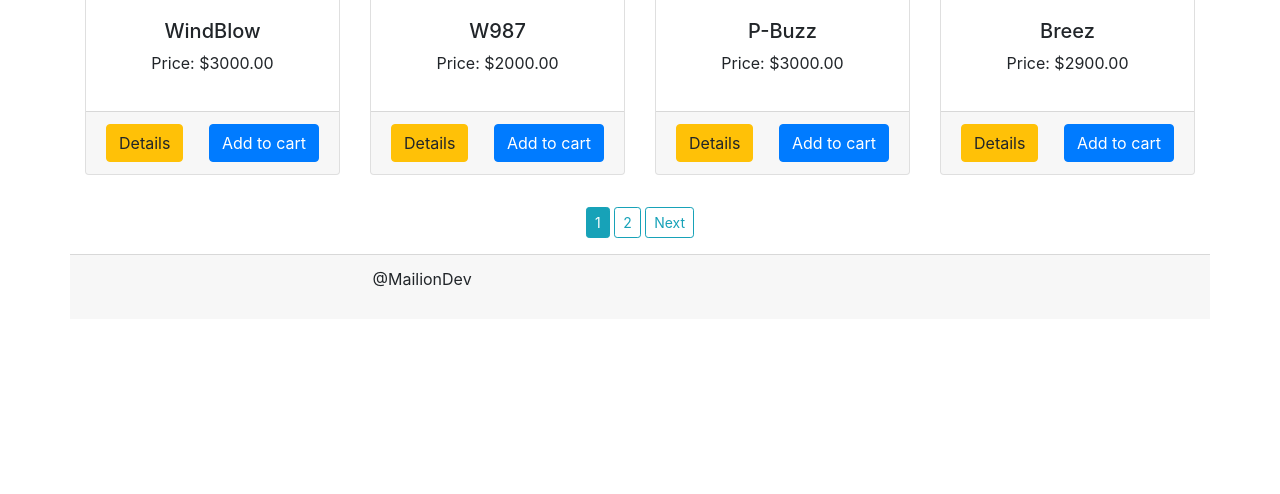
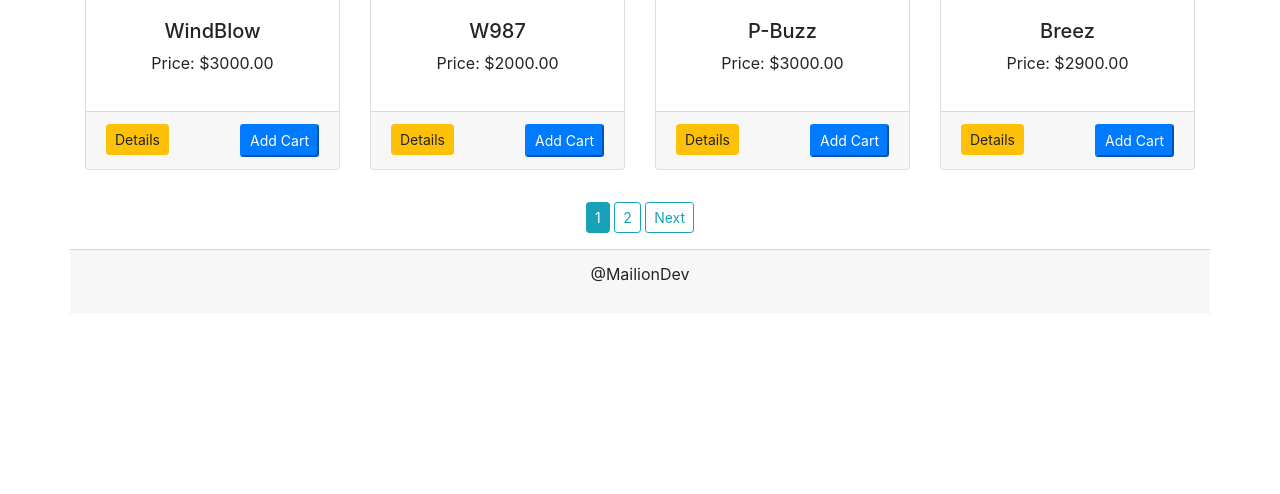
Before and after one commit to LivePython/flask_app_ecommerce, a Flask app: page / in a window 1280 px wide. Shown: the part 306-800 px from the top of the page. Run offline with Flask 3, Linux system fonts and the light colour scheme.

Commit message:
Now, features to add products to cart and increase the item number is added.

```diff
--- a/shop/templates/layout.html
+++ b/shop/templates/layout.html
@@ -23,10 +23,13 @@
     <div class="container card-footer mt-3">
       <div class="row">
         <div class="col-md-3"></div>
-        <div class="col-md-6"><p>@MailionDev</p></div>
+        <div class="col-md-6 text-center">
+          <p>@MailionDev</p>
+        </div>
         <div class="col-md-3"></div>
       </div>
     </div>
+
     <!-- Option 1: Bootstrap Bundle with Popper -->
     <script
       src="https://cdn.jsdelivr.net/npm/bootstrap@5.1.3/dist/js/bootstrap.bundle.min.js"
--- a/shop/templates/products/index.html
+++ b/shop/templates/products/index.html
@@ -63,6 +63,11 @@
               {% endfor %}
             </div>
           </div>
+          <li class="nav-item">
+            <a href="{{url_for('getcarts')}}" class="nav-link" tabindex="-1">
+              Cart ({{session['Shoppingcart']|length}})</a
+            >
+          </li>
         </ul>
         <form class="d-flex">
           <input
@@ -110,7 +115,26 @@
         </div>
         <div class="card-footer text-center">
           <a href="{{url_for('single_page', id=b.id)}}" class="float-left btn btn-sn btn-warning">Details</a>
-          <a href="#" class="float-right btn btn-sn btn-primary">Add to cart</a>
+          <form action="{{url_for('AddCart')}}" method="post">
+            <input type="hidden" name="product_id" value="{{b.id}}" />
+            <button type="submit" class="btn-sm btn-primary float-right">Add Cart</button>
+
+            <input
+              type="hidden"
+              name="quantity"
+              id=""
+              value="1"
+              min="1"
+              max="{{b.stock}}"
+            />
+            {% set colors = b.colors.split(',') %}
+
+            <select name="colors" id="colors" style="visibility: hidden;">
+              {% for color in colors %} {% set col = color.split(':') %}
+              <option value="{{col[0]}}">{{col[0]|capitalize}}</option>
+              {% endfor%}
+            </select>
+          </form>
         </div>
       </div>
     </div>
@@ -176,7 +200,26 @@
         </div>
         <div class="card-footer text-center">
           <a href="{{url_for('single_page', id=c.id)}}" class="float-left btn btn-sn btn-warning">Details</a>
-          <a href="#" class="float-right btn btn-sn btn-primary">Add to cart</a>
+          <form action="{{url_for('AddCart')}}" method="post">
+            <input type="hidden" name="product_id" value="{{c.id}}" />
+            <button type="submit" class="btn-sm btn-primary float-right">Add Cart</button>
+
+            <input
+              type="hidden"
+              name="quantity"
+              id=""
+              value="1"
+              min="1"
+              max="{{c.stock}}"
+            />
+            {% set colors = c.colors.split(',') %}
+
+            <select name="colors" id="colors" style="visibility: hidden;">
+              {% for color in colors %} {% set col = color.split(':') %}
+              <option value="{{col[0]}}">{{col[0]|capitalize}}</option>
+              {% endfor%}
+            </select>
+          </form>
         </div>
       </div>
     </div>
@@ -241,8 +284,28 @@
           {% endif %}
         </div>
         <div class="card-footer text-center">
-          <a href="{{url_for('single_page', id=product.id)}}" class="float-left btn btn-sn btn-warning">Details</a>
-          <a href="#" class="float-right btn btn-sn btn-primary">Add to cart</a>
+          <a href="{{url_for('single_page', id=product.id)}}" class="float-left btn btn-sm btn-warning">Details</a>
+
+        <form action="{{url_for('AddCart')}}" method="post">
+        <input type="hidden" name="product_id" value="{{product.id}}" />
+        <button type="submit" class="btn-sm btn-primary float-right">Add Cart</button>
+
+        <input
+          type="hidden"
+          name="quantity"
+          id=""
+          value="1"
+          min="1"
+          max="{{product.stock}}"
+        />
+        {% set colors = product.colors.split(',') %}
+
+        <select name="colors" id="colors" style="visibility: hidden;">
+          {% for color in colors %} {% set col = color.split(':') %}
+          <option value="{{col[0]}}">{{col[0]|capitalize}}</option>
+          {% endfor%}
+        </select>
+      </form>
         </div>
       </div>
     </div>
@@ -271,7 +334,7 @@
         {% endif %}
       </div>
     </div>
-  {% endif%}
+   {% endif%}
 </div>
 
 {% endblock content %}
```
Also changed, not shown: shop/carts/carts.py (+8 -0 lines), shop/templates/products/singlepage.html (+6 -5 lines), instance/myshop.db.
